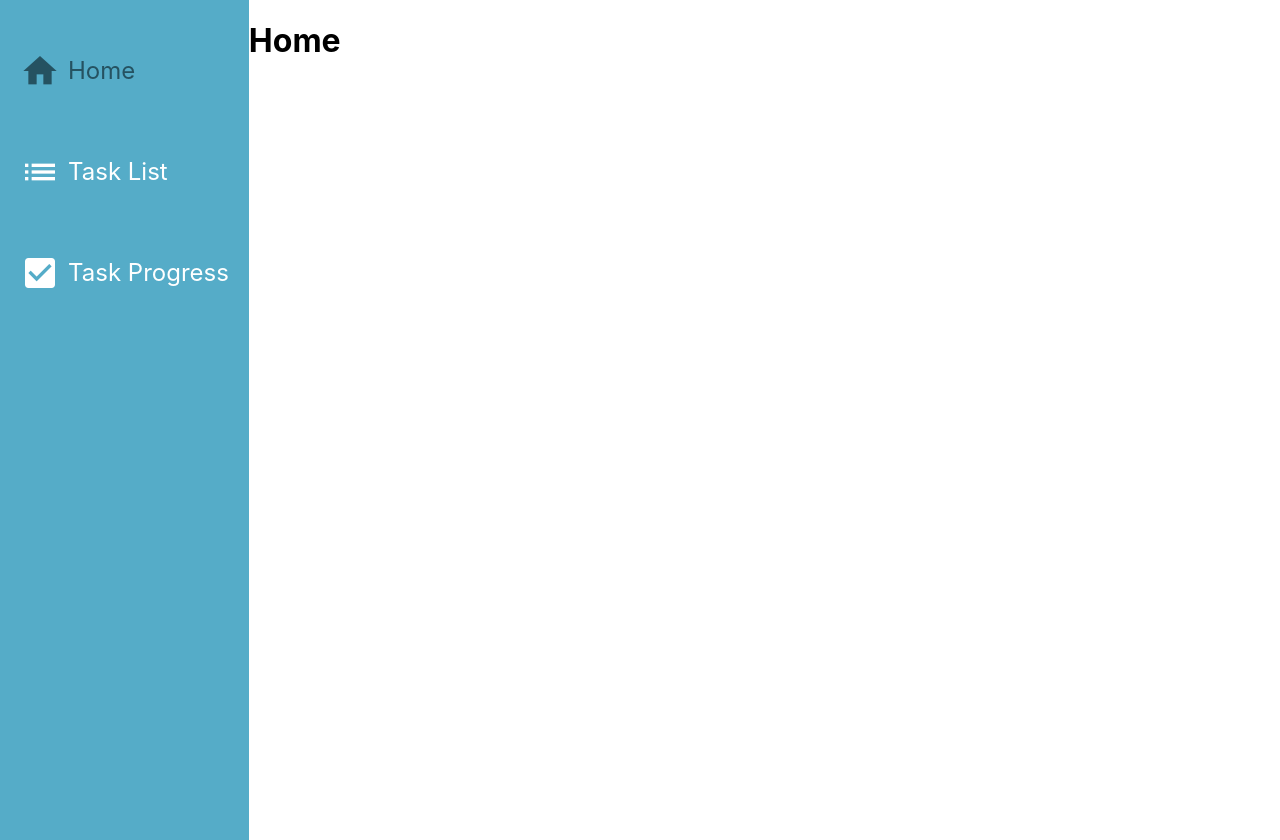
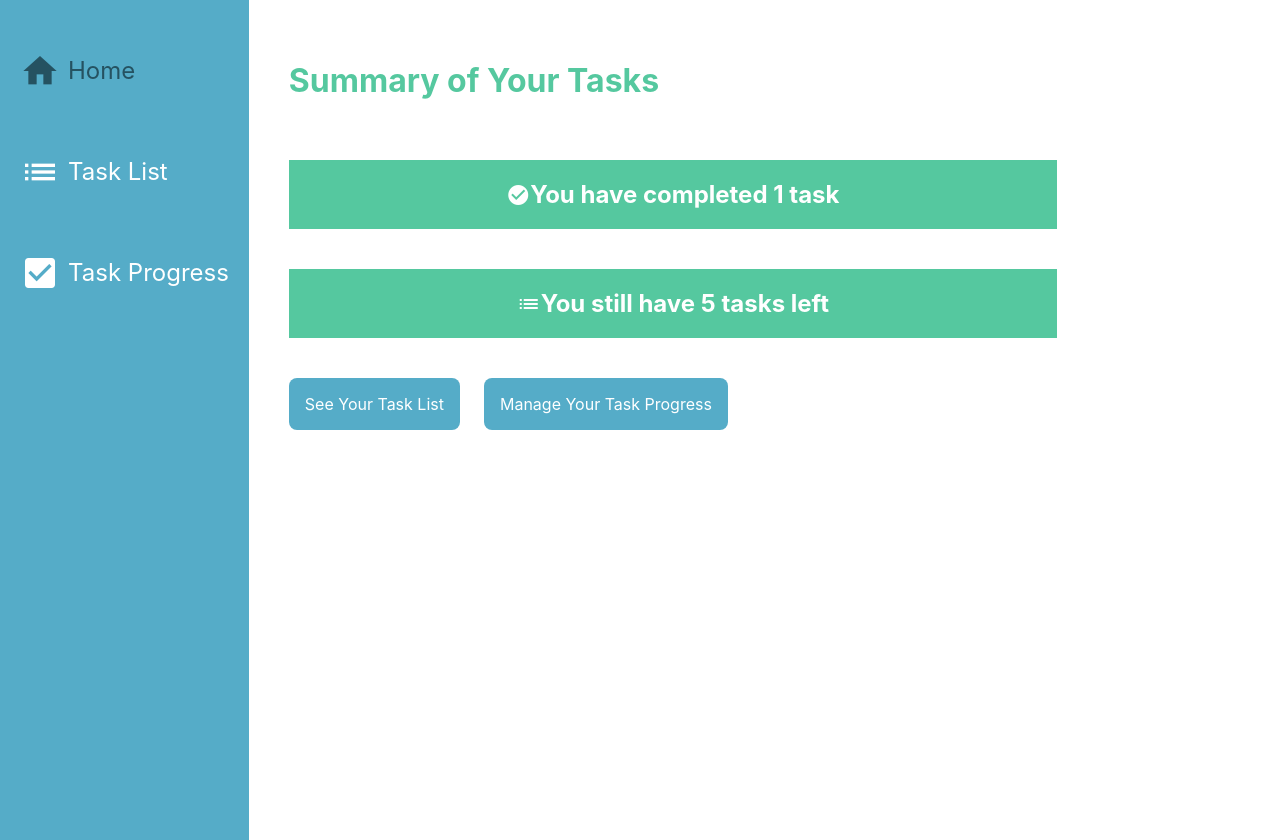
Before and after one commit to ocinz/kanban, a React (Vite) app: page / in a window 1280 px wide. Built offline with nearby package versions, Linux system fonts and the light colour scheme.

Commit message:
Install Recoil and develop task summary page

```diff
--- a/src/App.tsx
+++ b/src/App.tsx
@@ -1,6 +1,7 @@
 import { createBrowserRouter, RouterProvider } from "react-router-dom";
 import SideMenuLayout from "./Layouts/SideMenuLayout";
-
+import { RecoilRoot } from "recoil";
+import TaskSummary from "./features/tasks/components/TaskSummary";
 const router = createBrowserRouter([
   {
     path: "/",
@@ -8,7 +9,7 @@
     children: [
       {
         path: "/",
-        element: <h1>Home</h1>,
+        element: <TaskSummary />,
       },
       {
         path: "task-list",
@@ -23,7 +24,11 @@
 ]);
 
 function App(): JSX.Element {
-  return <RouterProvider router={router} />;
+  return (
+    <RecoilRoot>
+      <RouterProvider router={router} />
+    </RecoilRoot>
+  );
 }
 
 export default App;
--- /dev/null
+++ b/src/features/tasks/TaskAtoms.ts
@@ -0,0 +1,50 @@
+import { atom } from "recoil";
+import type { Task } from "../../types";
+
+export const tasksState = atom<Task[]>({
+  key: "tasks",
+  default: [
+    {
+      id: 1,
+      title: "Develop Final Project",
+      detail: "SPA Kanban project using Recoil and TypeScript",
+      dueDate: "2023-04-30",
+      progressOrder: 1,
+    },
+    {
+      id: 2,
+      title: "Lunch with Guru Domba",
+      detail: "Have Nasi Padang with Guru Domba",
+      dueDate: "2023-04-10",
+      progressOrder: 1,
+    },
+    {
+      id: 3,
+      title: "Learn TypeScript",
+      detail: "Complete TypeScript material on Progate",
+      dueDate: "2023-04-05",
+      progressOrder: 2,
+    },
+    {
+      id: 4,
+      title: "Decide Plans for Lebaran holidays",
+      detail: "Trip with family?",
+      dueDate: "2023-04-21",
+      progressOrder: 2,
+    },
+    {
+      id: 5,
+      title: "Develop a React Project",
+      detail: "Develop a Todo management app and ask Guru Domba's review",
+      dueDate: "2023-03-22",
+      progressOrder: 3,
+    },
+    {
+      id: 6,
+      title: "Learn JavaScript Basics",
+      detail: "Complete JavaScript materials on Frontend Course",
+      dueDate: "2023-03-10",
+      progressOrder: 4,
+    },
+  ],
+});
--- /dev/null
+++ b/src/features/tasks/TaskSelectors.ts
@@ -0,0 +1,21 @@
+import { selector } from "recoil";
+import { tasksState } from "./TaskAtoms";
+import type { Task } from "../../types";
+
+export const uncompletedTasksSelector = selector<Task[]>({
+  key: "uncompleted_tasks",
+  get: ({ get }) => {
+    return get(tasksState).filter((task) => {
+      return task.progressOrder !== 4;
+    });
+  },
+});
+
+export const completedTasksSelector = selector<Task[]>({
+  key: "completed_tasks",
+  get: ({ get }) => {
+    return get(tasksState).filter((task) => {
+      return task.progressOrder === 4;
+    });
+  },
+});
--- /dev/null
+++ b/src/features/tasks/components/TaskSummary.tsx
@@ -0,0 +1,68 @@
+import { useRecoilValue } from "recoil";
+import { completedTasksSelector, uncompletedTasksSelector } from "../TaskSelectors";
+import type { Task, CSSProperties } from "../../../types";
+import { Link } from "react-router-dom";
+
+const TaskSummary = (): JSX.Element => {
+  const completedTasks = useRecoilValue<Task[]>(completedTasksSelector);
+
+  const uncompletedTasks = useRecoilValue<Task[]>(uncompletedTasksSelector);
+  return (
+    <div style={styles.container}>
+      <h1 style={styles.heading}>Summary of Your Tasks</h1>
+      {/* Diperbarui */}
+      <div style={styles.list}>
+        <span className="material-icons">check_circle</span>
+        <h2>
+          You have completed {completedTasks.length} {completedTasks.length <= 1 ? "task" : "tasks"}
+        </h2>
+      </div>
+      <div style={styles.list}>
+        <span className="material-icons">list</span>
+        <h2>
+          You still have {uncompletedTasks.length} {uncompletedTasks.length <= 1 ? "task" : "tasks"} left
+        </h2>
+      </div>
+      <div style={styles.links}>
+        <Link to="/task-list" style={styles.link}>
+          See Your Task List
+        </Link>
+        <Link to="/progress-management" style={styles.link}>
+          Manage Your Task Progress
+        </Link>
+      </div>
+    </div>
+  );
+};
+
+const styles: CSSProperties = {
+  container: {
+    padding: "40px",
+    width: "60%",
+  },
+  heading: {
+    color: "#55C89F",
+    marginBottom: "60px",
+  },
+  list: {
+    color: "#fff",
+    backgroundColor: "#55C89F",
+    display: "flex",
+    justifyContent: "center",
+    alignItems: "center",
+    marginBottom: "40px",
+  },
+  links: {
+    display: "flex",
+  },
+  link: {
+    padding: "16px",
+    marginRight: "24px",
+    backgroundColor: "#55ACC8",
+    color: "#fff",
+    borderRadius: "8px",
+    textDecoration: "none",
+  },
+};
+
+export default TaskSummary;
```
Also changed, not shown: src/types/index.ts (+8 -0 lines).
